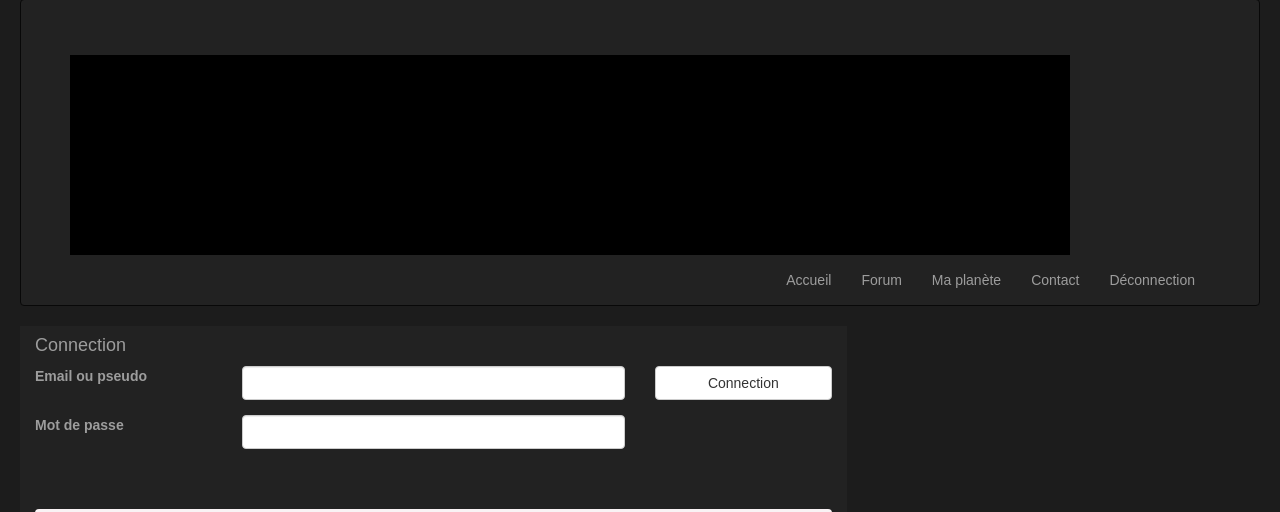
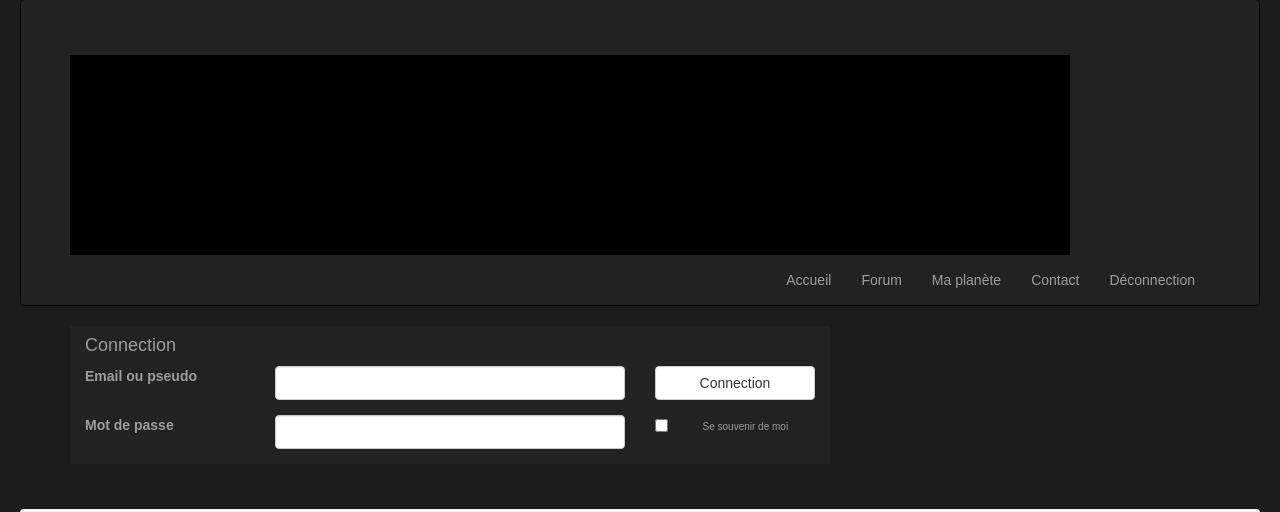
Before and after one commit to acouprie/worldofstars, a Rails app: page /sessions/new in a window 1280 px wide. Shown: the part 21-533 px from the top of the page. Run offline with Rails 7, Linux system fonts and the light colour scheme; the visitor is signed in with stand-in values (Sample User, id 1); style sheets or scripts are compiled from the project's sources; some libraries are stand-ins or nearby versions.

Commit message:
remember checkbox GREEN

```diff
--- a/app/assets/stylesheets/custom.scss
+++ b/app/assets/stylesheets/custom.scss
@@ -1,5 +1,13 @@
 @import "bootstrap-sprockets";
 @import "bootstrap";
+
+	header {
+		padding-top :55px;
+	}
+
+	#remember_me {
+		font-size: 10px;
+	}
 
 /* mixins, variables, etc.
 	$gray-medium-light: #eaeaea; */
@@ -20,10 +28,6 @@ $gray-medium-light: #eaeaea; */
 		width: 100%;
 		margin-top: 45px;
 		@include box_sizing;
-}
-
-header {
-	padding-top :55px;
 	}
 
 /* sidebar */
@@ -86,3 +90,16 @@ input {
 			color: $state-danger-text;
 		}
 	}
+
+	.checkbox {
+	  margin-top: -10px;
+	  margin-bottom: 10px;
+	  span {
+	    margin-left: 20px;
+	    font-weight: normal;
+	  }
+	}
+	#session_remember_me {
+	  width: auto;
+	  margin-left: 0;
+	}
--- a/app/controllers/sessions_controller.rb
+++ b/app/controllers/sessions_controller.rb
@@ -7,7 +7,7 @@ class SessionsController < ApplicationController
 		user = User.find_by(email: params[:session][:email].downcase)
 		if user && user.authenticate(params[:session][:password])
 			log_in user
-			remember user
+			params[:session][:remember_me] == '1' ? remember(user) : forget(user)
 			redirect_to user
 		else
 			flash.now[:danger] = 'Email/mot de passe invalides'
--- a/app/models/user.rb
+++ b/app/models/user.rb
@@ -35,6 +35,7 @@ class User < ApplicationRecord
 
 	  # Returns true if the given token matches the digest.
 	 def authenticated?(remember_token)
+	 	return false if remember_digest.nil?
 	 	BCrypt::Password.new(remember_digest).is_password?(remember_token)
 	 end
 
--- a/app/views/sessions/new.html.erb
+++ b/app/views/sessions/new.html.erb
@@ -1,3 +1,5 @@
+<% provide(:title, 'Connection') %>
+<div class="container">
 	<aside id="connexion" class="col-md-8">
 		<h4>Connection</h4>
 
@@ -20,6 +22,18 @@
 				<div class="col-md-6">
 					<%= f.password_field :password, class: 'form-control' %>
 				</div>
+				<div class="col-md-3">
+					<div class="row">
+						<div class="col-md-3">
+						<%= f.check_box :remember_me %>
+						</div>
+						<div class="col-md-9">
+					    <span id="remember_me">Se souvenir de moi</span>
+					    </div>
+					</div>
+				</div>
+			</div>
 
+		<% end %>
+	</aside>
 </div>
-			<% end %>
```
Also changed, not shown: app/views/static_pages/home.html.erb (+12 -2 lines). Lines whose indentation alone changed are shown as unchanged.
